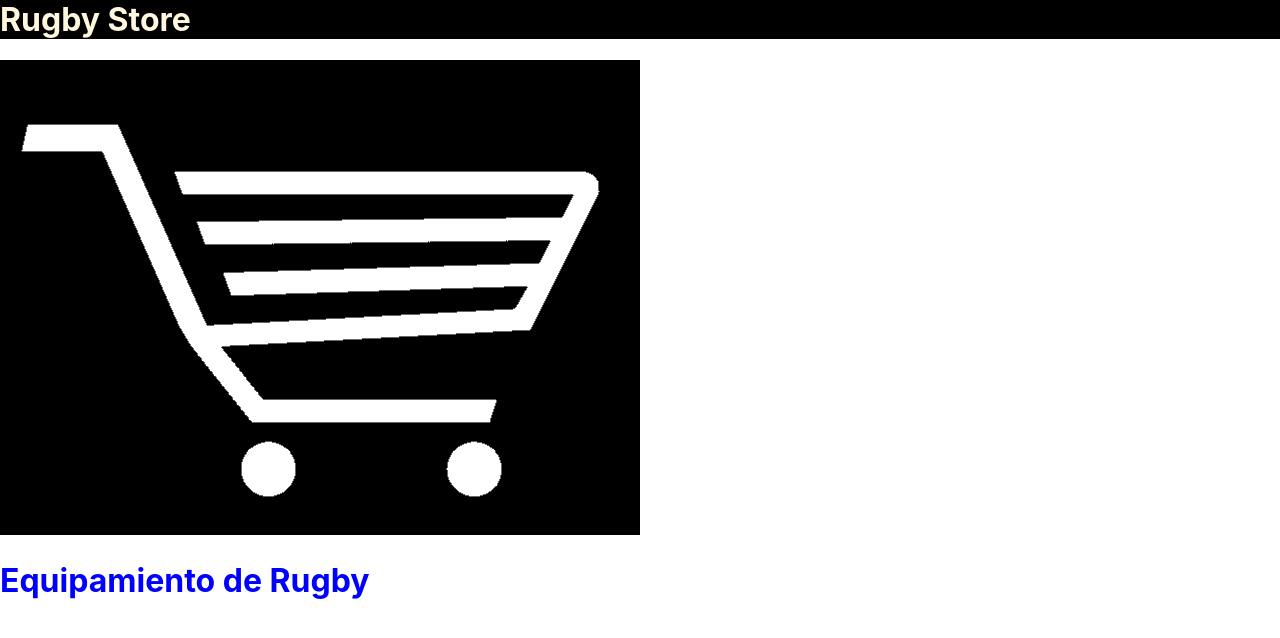
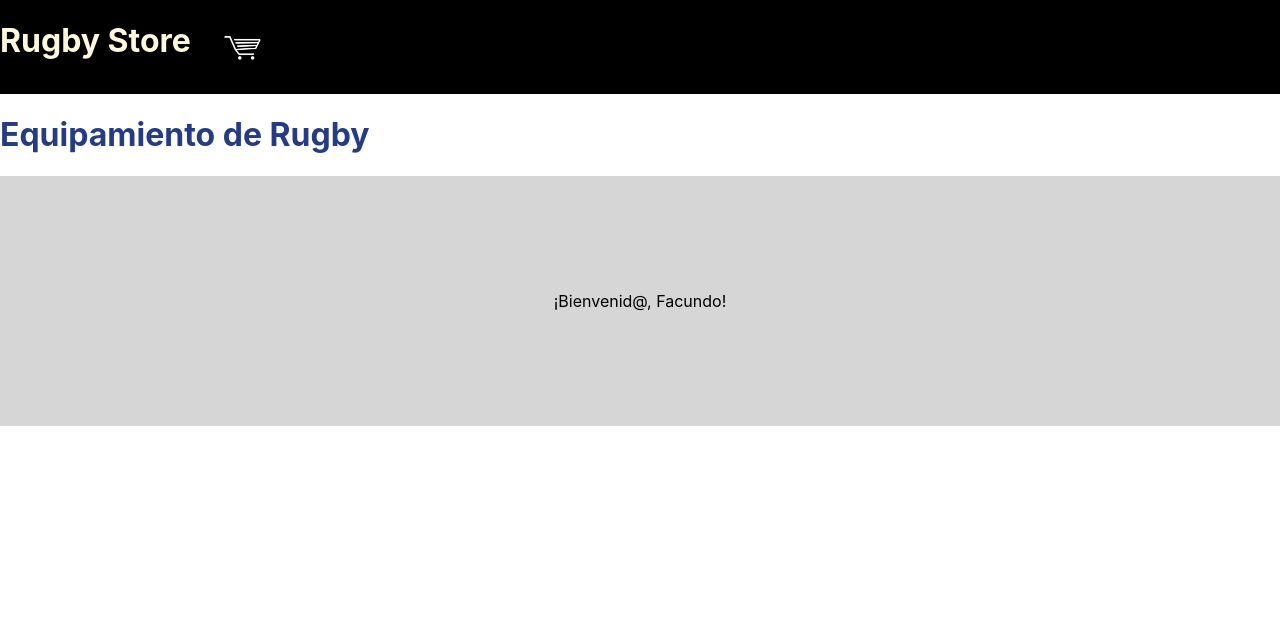
Before and after one commit to facu-otero/Rugby_Store, a React (Create React App) app: page / in a window 1280 px wide. Shown: the top 638 px of the page. Built offline with nearby package versions, Linux system fonts and the light colour scheme.

Commit message:
entrega componenetes I

```diff
--- a/src/App.css
+++ b/src/App.css
@@ -1,7 +1,8 @@
 .App {
   text-align: center;
+  background-color: #ECE9E1;
 }
 
 .title{
-  color: blue;
+  color: #253C85;
 }
--- a/src/App.js
+++ b/src/App.js
@@ -1,15 +1,16 @@
 
 import './App.css';
 import NavBar from './components/NavBar/NavBar';
-
+import Header from "./components/Header/Header";
 function App() {
   return (
     <div>
 
 
-      <NavBar />
+      <NavBar/>
 
     <h1 className="title"> Equipamiento de Rugby </h1>
+    <Header name="Facundo" />
     </div>
   );
 }
--- /dev/null
+++ b/src/components/Header/Header.css
@@ -0,0 +1,10 @@
+.main-header {
+    display: flex;
+    justify-content: center;
+    align-items: center;
+    height: 250px;
+    background-color: rgb(214, 214, 214);
+    margin-bottom: 2rem;
+
+
+  }
--- /dev/null
+++ b/src/components/Header/Header.js
@@ -0,0 +1,13 @@
+import * as React from "react";
+import "./Header.css";
+
+const Header = (props) =>{
+
+    return (
+      <header className="main-header">
+        <p>¡Bienvenid@, {props.name}!</p>
+      </header>
+    );
+  }
+
+export default Header;
--- a/src/components/NavBar/NavBar.css
+++ b/src/components/NavBar/NavBar.css
@@ -4,5 +4,12 @@
     padding-top: 0%;
     margin-top: 0%;
     z-index: 1000;
-    position: relative
+    display: flex;
+
 }
+.navbar img{
+    height: 30px;
+    padding: 2rem;
+    float: right;
+    text-align: right;
+}
--- a/src/components/NavBar/NavBar.js
+++ b/src/components/NavBar/NavBar.js
@@ -1,13 +1,13 @@
 import React from "react";
 import "./NavBar.css";
-import carrito from "../photos/icons/cart.png";
+import carrito from "../Photos/icons/cart.png";
 
 function NavBar() {
   return (
 
-    <div>
-      <h1 className="navbar">Rugby Store</h1>
-      <img src={carrito}/>
+    <div className="navbar">
+      <h1>Rugby Store</h1>
+      <img src={carrito} alt="carrito"/>
     </div>
   );
 }
```
